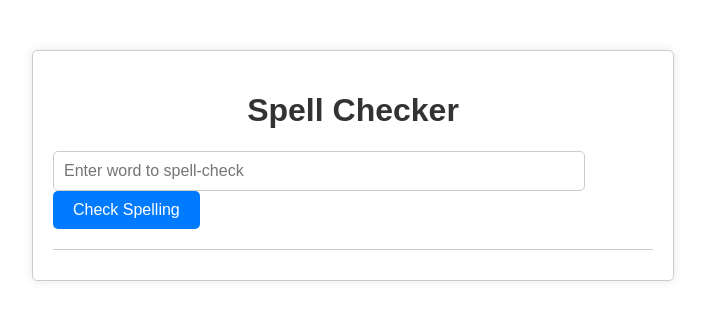
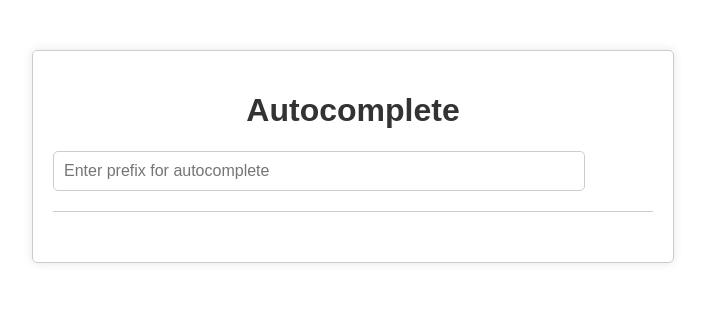
Before and after one commit to kasimkhan06/Autocorrect-Autocomplete-Proj, a Flask app: page / in a window 1280 px wide. Shown: the top 320 px of the page, without its empty margins (287-992 px from the left). Run offline with Flask 3, Linux system fonts and the light colour scheme; parts of the project's set-up code (start-up, migrations or seed data) failed here and were passed over.

Commit message:
made the front end but its not working yet.

```diff
--- a/app.py
+++ b/app.py
@@ -1,23 +1,50 @@
+# import os
+# from flask import Flask, render_template, request, jsonify
+# from spell_checker import SpellChecker
+
+# app = Flask(__name__)
+# checker = SpellChecker("./gutenberg_corpus.txt")
+
+# @app.route('/')
+# def index():
+#     return render_template('index.html')
+
+# @app.route('/spellcheck', methods=['POST'])
+# def spellcheck():
+#     data = request.get_json()
+#     word = data.get('word')
+#     if not word:
+#         return jsonify({'error': 'Word not provided'}), 400
+
+#     corrections = checker.check(word)
+#     return jsonify({'corrections': corrections})
+
+# if __name__ == '__main__':
+#     port = int(os.environ.get('PORT', 5000))
+#     app.run(host='0.0.0.0', port=port)
+
+
 import os
 from flask import Flask, render_template, request, jsonify
-from spell_checker import SpellChecker
+from autocomplete import Autocomplete,Trie, TrieNode  # Import Autocomplete class
 
 app = Flask(__name__)
-checker = SpellChecker("./big.txt")
+
+autocomplete_instance = Autocomplete()  # Initialize Autocomplete
 
 @app.route('/')
 def index():
     return render_template('index.html')
 
-@app.route('/spellcheck', methods=['POST'])
-def spellcheck():
+@app.route('/autocomplete', methods=['POST'])  # Change route to /autocomplete
+def autocomplete_handler():  # Renamed the function
     data = request.get_json()
-    word = data.get('word')
-    if not word:
-        return jsonify({'error': 'Word not provided'}), 400
+    prefix = data.get('prefix')
+    if not prefix:
+        return jsonify({'error': 'Prefix not provided'}), 400
 
-    corrections = checker.check(word)
-    return jsonify({'corrections': corrections})
+    suggestions = autocomplete_instance.suggestWord(prefix)  # Use the instance method
+    return jsonify({'suggestions': suggestions})
 
 if __name__ == '__main__':
     port = int(os.environ.get('PORT', 5000))
--- a/spell_checker.py
+++ b/spell_checker.py
@@ -12,7 +12,7 @@ def read_corpus(filename):
 
   return words
 
-words = read_corpus("./big.txt")
+words = read_corpus("./gutenberg_corpus.txt")
 print(f"There are {len(words)} total words in the corpus")
 
 vocabs = set(words)
@@ -116,6 +116,6 @@ class SpellChecker(object):
     valid_candidates = [w for w in candidates if w in self.vocabs]
     return sorted([(c, self.word_probas[c]) for c in valid_candidates], key=lambda tup: tup[1], reverse=True)
 
-checker = SpellChecker("./big.txt")
+checker = SpellChecker("./gutenberg_corpus.txt")
 
 # checker.check("mire")
--- a/static/css/styles.css
+++ b/static/css/styles.css
@@ -51,3 +51,25 @@ button:hover {
 #corrections p {
     margin: 5px 0;
 }
+
+
+/* Add styling for autocomplete suggestions */
+#autocomplete-suggestions {
+    margin-top: 20px;
+    border-top: 1px solid #ccc;
+    padding-top: 10px;
+}
+
+#autocomplete-suggestions ul {
+    list-style-type: none;
+    padding: 0;
+}
+
+#autocomplete-suggestions li {
+    margin: 5px 0;
+    cursor: pointer;
+}
+
+#autocomplete-suggestions li:hover {
+    background-color: #f0f0f0;
+}
--- a/static/js/script.js
+++ b/static/js/script.js
@@ -1,21 +1,21 @@
 document.addEventListener('DOMContentLoaded', function () {
     const wordInput = document.getElementById('word');
-    const checkBtn = document.getElementById('check-btn');
-    const correctionsDiv = document.getElementById('corrections');
+    const autocompletePrefixInput = document.getElementById('autocomplete-prefix'); // New line
+    const autocompleteSuggestionsDiv = document.getElementById('autocomplete-suggestions'); // New line
 
-    checkBtn.addEventListener('click', function () {
-        const word = wordInput.value.trim();
-        if (word === '') {
-            alert('Please enter a word to spell-check.');
+    autocompletePrefixInput.addEventListener('input', function () { // New event listener for input change
+        const prefix = autocompletePrefixInput.value.trim();
+        if (prefix === '') {
+            autocompleteSuggestionsDiv.innerHTML = '';
             return;
         }
 
-        fetch('/spellcheck', {
+        fetch('/autocomplete', {
             method: 'POST',
             headers: {
                 'Content-Type': 'application/json'
             },
-            body: JSON.stringify({ word: word })
+            body: JSON.stringify({ prefix: prefix })
         })
         .then(response => {
             if (!response.ok) {
@@ -24,43 +24,27 @@ document.addEventListener('DOMContentLoaded', function () {
             return response.json();
         })
         .then(data => {
-            displayCorrections(data.corrections);
+            displayAutocompleteSuggestions(data.suggestions);
         })
         .catch(error => {
-            console.error('Error fetching data:', error);
-            alert('An error occurred while spell-checking the word.');
+            console.error('Error fetching autocomplete data:', error);
+            autocompleteSuggestionsDiv.innerHTML = '<p>An error occurred while fetching autocomplete suggestions.</p>';
         });
     });
 
-    // function displayCorrections(corrections) {
-    //     correctionsDiv.innerHTML = '';
-    //     if (corrections.length === 0) {
-    //         correctionsDiv.innerHTML = '<p>No corrections found.</p>';
-    //         return;
-    //     }
-    //     const ul = document.createElement('ul');
-    //     corrections.forEach(correction => {
-    //         const li = document.createElement('li');
-    //         li.textContent = `${correction[0]} (Probability: ${correction[1].toFixed(4)})`;
-    //         ul.appendChild(li);
-    //     });
-    //     correctionsDiv.appendChild(ul);
-    // }
 
-    function displayCorrections(corrections) {
-        correctionsDiv.innerHTML = '';
-        if (corrections.length === 0) {
-            correctionsDiv.innerHTML = '<p>No corrections found.</p>';
+    function displayAutocompleteSuggestions(suggestions) {
+        autocompleteSuggestionsDiv.innerHTML = '';
+        if (suggestions.length === 0) {
+            autocompleteSuggestionsDiv.innerHTML = '<p>No autocomplete suggestions found.</p>';
             return;
         }
         const ul = document.createElement('ul');
-        corrections.forEach(correction => {
+        suggestions.forEach(suggestion => {
             const li = document.createElement('li');
-            const probability = Number(correction[1]).toFixed(10); // Format probability to 10 decimal places
-            li.textContent = `${correction[0]} (Probability: ${probability})`;
+            li.textContent = suggestion;
             ul.appendChild(li);
         });
-        correctionsDiv.appendChild(ul);
+        autocompleteSuggestionsDiv.appendChild(ul);
     }
-
 });
--- a/templates/index.html
+++ b/templates/index.html
@@ -1,19 +1,19 @@
+
 <!DOCTYPE html>
 <html lang="en">
 <head>
     <meta charset="UTF-8">
     <meta name="viewport" content="width=device-width, initial-scale=1.0">
-    <title>Spell Checker</title>
+    <title>Spell Checker with Autocomplete</title>
     <link rel="stylesheet" href="{{ url_for('static', filename='css/styles.css') }}">
 </head>
 <body>
     <div class="container">
-        <h1>Spell Checker</h1>
+        <h1>Autocomplete</h1>
         <div class="input-container">
-            <input type="text" id="word" placeholder="Enter word to spell-check">
-            <button id="check-btn">Check Spelling</button>
+            <input type="text" id="autocomplete-prefix" placeholder="Enter prefix for autocomplete">
+            <div id="autocomplete-suggestions"></div>
         </div>
-        <div id="corrections"></div>
     </div>
     <script src="{{ url_for('static', filename='js/script.js') }}"></script>
 </body>
```
Also changed, not shown: autocomplete.py (renamed from autcomplete.py), 1 other file.
